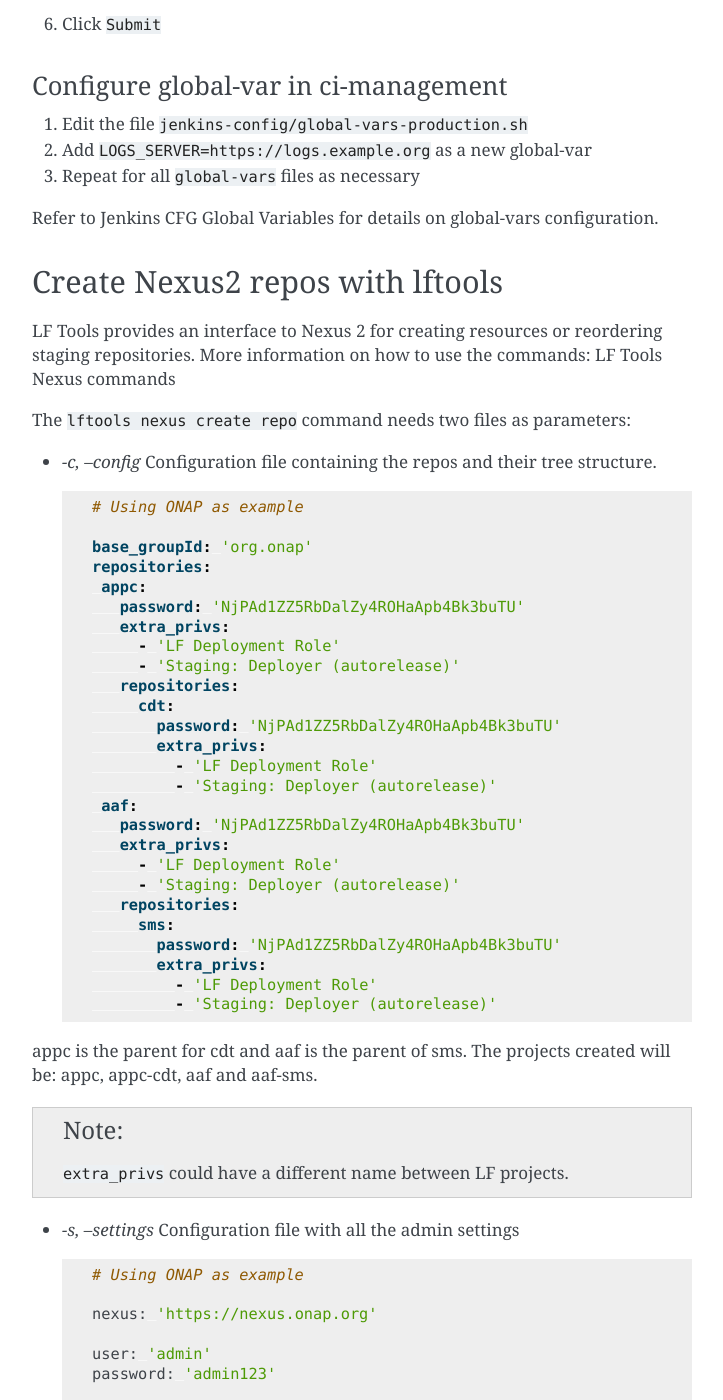
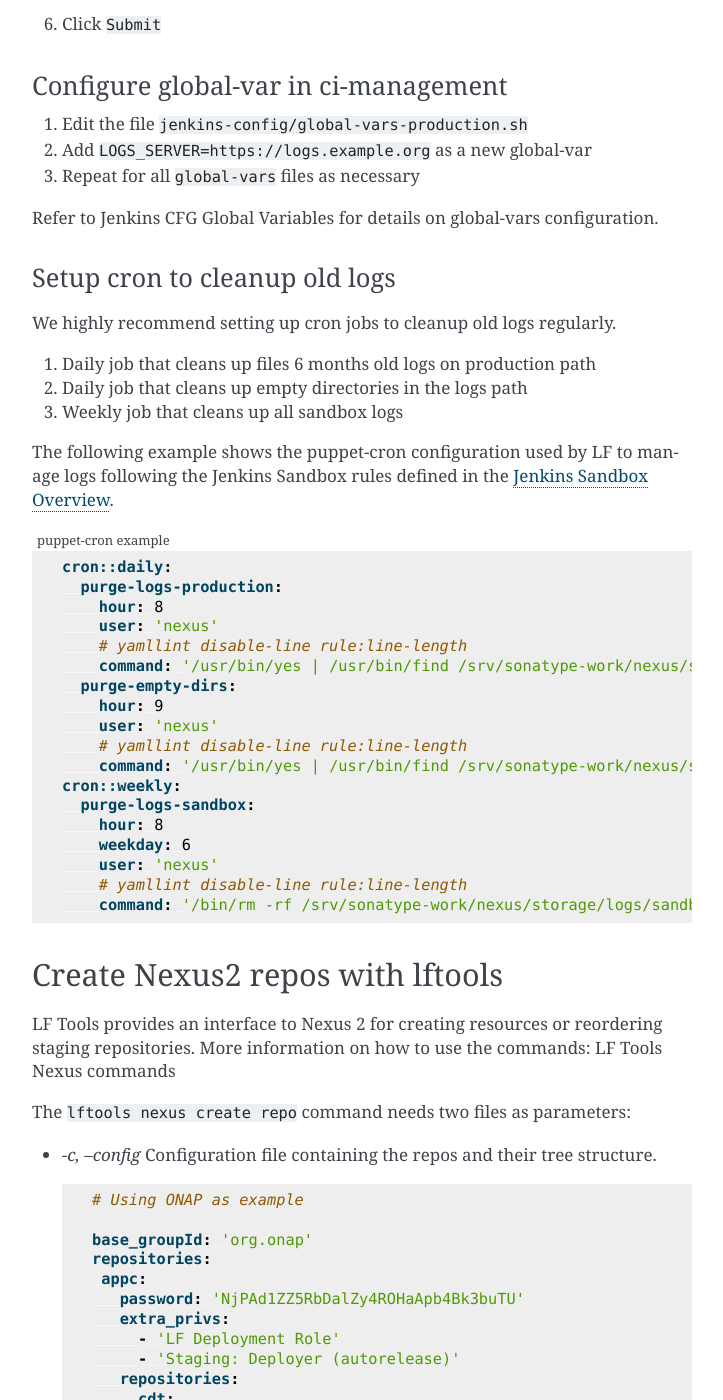
Before and after one commit to lfit/releng-docs, a Sphinx documentation site: the page built from docs/infra/nexus.rst, in a window 1280 px wide and 1400 px high, scrolled down 4279 px. Shown: the whole window, without its empty margins (388-1111 px from the left). Built offline with Sphinx 7.4.7, drawn with Linux system fonts in a browser that asks for light colours; the version number could not be read and is left out; some of the changed text lies outside the part shown.

Commit message:
Document puppet-cron configuration to cleanup old logs
Issue: RELENG-1118
Change-Id: I580a22f62f6bd0d408f24f907a6e71afb6dad3e9
Signed-off-by: Thanh Ha <thanh.ha@linuxfoundation.org>

```diff
--- a/docs/infra/nexus.rst
+++ b/docs/infra/nexus.rst
@@ -208,6 +208,41 @@
 Refer to :ref:`Jenkins CFG Global Variables <global-jjb:jenkins-cfg-envvar>`
 for details on global-vars configuration.
 
+Setup cron to cleanup old logs
+------------------------------
+
+We highly recommend setting up cron jobs to cleanup old logs regularly.
+
+1. Daily job that cleans up files 6 months old logs on production path
+2. Daily job that cleans up empty directories in the logs path
+3. Weekly job that cleans up all sandbox logs
+
+The following example shows the puppet-cron configuration used by LF to manage
+logs following the Jenkins Sandbox rules defined in the
+:ref:`Jenkins Sandbox Overview <jenkins-sandbox-overview>`.
+
+.. code-block:: yaml
+   :caption: puppet-cron example
+
+   cron::daily:
+     purge-logs-production:
+       hour: 8
+       user: 'nexus'
+       # yamllint disable-line rule:line-length
+       command: '/usr/bin/yes | /usr/bin/find /srv/sonatype-work/nexus/storage/logs/production -mtime +183 -delete 2>/dev/null'
+     purge-empty-dirs:
+       hour: 9
+       user: 'nexus'
+       # yamllint disable-line rule:line-length
+       command: '/usr/bin/yes | /usr/bin/find /srv/sonatype-work/nexus/storage/logs -type d -empty -delete 2>/dev/null'
+   cron::weekly:
+     purge-logs-sandbox:
+       hour: 8
+       weekday: 6
+       user: 'nexus'
+       # yamllint disable-line rule:line-length
+       command: '/bin/rm -rf /srv/sonatype-work/nexus/storage/logs/sandbox/*'
+
 .. _create-repos-lftools:
 
 Create Nexus2 repos with lftools
--- a/docs/jenkins-sandbox.rst
+++ b/docs/jenkins-sandbox.rst
@@ -2,6 +2,8 @@
 
 Jenkins Sandbox
 ===============
+
+.. _jenkins-sandbox-overview:
 
 Sandbox Overview
 ----------------
```
